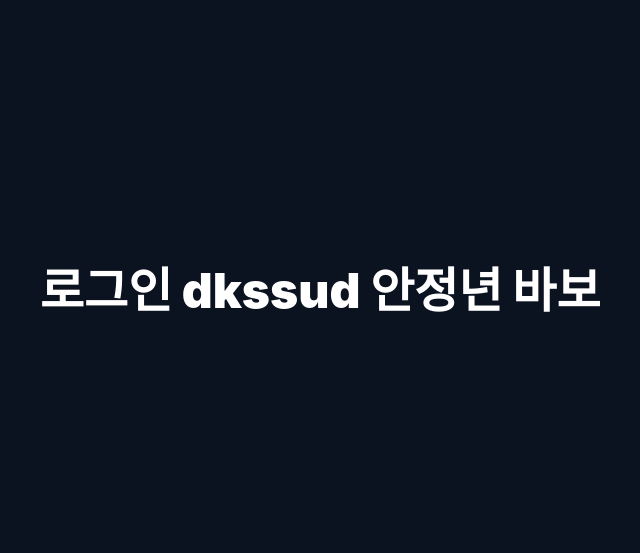
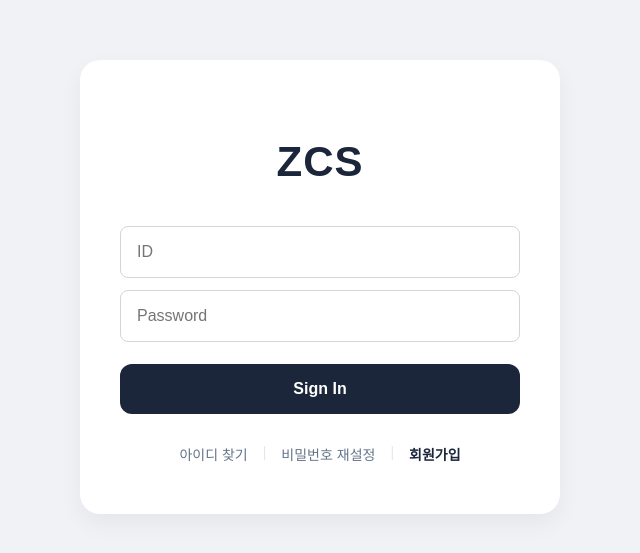
Before and after one commit to gwangyeon7/Ahn_front, a React (Vite) app: page /login in a window 1280 px wide. Shown: the part 113-666 px from the top of the page, without its empty margins (320-960 px from the left). Built offline with nearby package versions, Linux system fonts and the light colour scheme.

Commit message:
feat/ 로그인 api 로직

```diff
--- a/src/Screens/LoginScreen/login.tsx
+++ b/src/Screens/LoginScreen/login.tsx
@@ -1,18 +1,157 @@
-export default function login() {
+import React, { useState } from "react";
+import CommonStyle from "../../styles/CommonStyle";
+import { loginApiCall } from "../../services/_private/Login/LoginApi";
+
+export default function Login() {
+  const [id, setId] = useState("");
+  const [password, setPassword] = useState("");
+
+  const handleLogin = async () => {
+    //간단히 loginApicall을 부르기위한
+
+    if (!id || !password) {
+      alert("아이디와 비밀번호를 입력해주세요.");
+      return;
+    } // 빈칸인지 아닌지 검사하기
+    try {
+      const resault = await loginApiCall(id, password); // loginApi.ts한테 아이디 비번 가지고 서버에서 맞는지 확인해라
+
+      if (resault && resault.status === "success") {
+        alert(`${id}님, 로그인 성공!`); // 여기서 영어일때 ₩키누르면 백틱 표시 백틱은 안에 진짜 데이터 값이 들어간다는 표시
+      } else {
+        alert(resault?.message || "로그인 정보를 확인해주세요."); // 물음표를 쓰는이유는 값이 없을떄 강제꺼짐을 방지
+      }
+    } catch (error) {
+      // 보험 인터넷 끊김등의 예기치 못한 사고일때 멈추지 않게 잡기위함
+      alert("서버와 통신이 원활하지 않습니다.");
+    }
+  };
+
+  const styles = {
+    container: {
+      minHeight: "100vh",
+      display: "flex",
+      alignItems: "center",
+      justifyContent: "center",
+      backgroundColor: CommonStyle.colors.background, // 설정값 사용
+      fontFamily: "sans-serif",
+    },
+    card: {
+      width: "100%",
+      maxWidth: "400px",
+      padding: "50px 40px",
+      backgroundColor: CommonStyle.colors.white,
+      borderRadius: CommonStyle.Radius.card,
+      boxShadow: "0 10px 25px rgba(0, 0, 0, 0.05)",
+      textAlign: "center" as const,
+    },
+    title: {
+      fontSize: "42px",
+      fontWeight: "900",
+      color: CommonStyle.colors.mainNavy,
+      marginBottom: "40px",
+      letterSpacing: "1px",
+    },
+    input: {
+      width: "100%",
+      padding: "16px",
+      marginBottom: "12px",
+      backgroundColor: CommonStyle.colors.white,
+      border: `1px solid ${CommonStyle.colors.border}`,
+      borderRadius: CommonStyle.Radius.input,
+      color: CommonStyle.colors.mainNavy,
+      fontSize: "16px",
+      outline: "none",
+      boxSizing: "border-box" as const,
+      transition: "border-color 0.2s",
+    },
+    button: {
+      width: "100%",
+      padding: "16px",
+      backgroundColor: CommonStyle.colors.mainNavy,
+      color: "white",
+      border: "none",
+      borderRadius: CommonStyle.Radius.button,
+      fontSize: "16px",
+      fontWeight: "bold",
+      cursor: "pointer",
+      marginTop: "10px",
+      transition: "background-color 0.3s",
+    },
+    footer: {
+      marginTop: "30px",
+      display: "flex",
+      justifyContent: "center",
+      gap: "15px",
+      fontSize: "14px",
+      color: CommonStyle.colors.textGray,
+    },
+  };
+
   return (
-    <div
-      style={{
-        minHeight: "100vh",
-        backgroundColor: "#0b1220",
-        display: "flex",
-        alignItems: "center",
-        justifyContent: "center",
-        color: "#ffffff",
-        fontSize: "48px",
-        fontWeight: 900,
-      }}
-    >
-      로그인 dkssud 안정년 바보
+    <div style={styles.container}>
+      <div style={styles.card}>
+        <h1 style={styles.title}>ZCS</h1>
+        <div style={{ display: "flex", flexDirection: "column" }}>
+          <input
+            type="text"
+            placeholder="ID"
+            value={id}
+            onChange={(e) => setId(e.target.value)}
+            style={styles.input}
+            onFocus={(e) =>
+              (e.currentTarget.style.borderColor = CommonStyle.colors.mainNavy)
+            }
+            onBlur={(e) =>
+              (e.currentTarget.style.borderColor = CommonStyle.colors.border)
+            }
+          />
+          <input
+            type="password"
+            placeholder="Password"
+            value={password}
+            onChange={(e) => setPassword(e.target.value)}
+            style={styles.input}
+            onFocus={(e) =>
+              (e.currentTarget.style.borderColor = CommonStyle.colors.mainNavy)
+            }
+            onBlur={(e) =>
+              (e.currentTarget.style.borderColor = CommonStyle.colors.border)
+            }
+          />
+
+          <button
+            style={styles.button}
+            onClick={handleLogin}
+            onMouseOver={(e) =>
+              (e.currentTarget.style.backgroundColor =
+                CommonStyle.colors.darkNavy)
+            }
+            onMouseOut={(e) =>
+              (e.currentTarget.style.backgroundColor =
+                CommonStyle.colors.mainNavy)
+            }
+          >
+            Sign In
+          </button>
+        </div>
+
+        <div style={styles.footer}>
+          <span style={{ cursor: "pointer" }}>아이디 찾기</span>
+          <span style={{ color: CommonStyle.colors.divider }}>|</span>
+          <span style={{ cursor: "pointer" }}>비밀번호 재설정</span>
+          <span style={{ color: CommonStyle.colors.divider }}>|</span>
+          <span
+            style={{
+              cursor: "pointer",
+              fontWeight: "bold",
+              color: CommonStyle.colors.mainNavy,
+            }}
+          >
+            회원가입
+          </span>
+        </div>
+      </div>
     </div>
   );
 }
--- /dev/null
+++ b/src/services/_private/ApiConfig.ts
@@ -0,0 +1,12 @@
+// src/services/Api.config.ts
+
+// 1. 서버 주소를 변수로 선언 (나중에 여기만 고치면 끝!)
+export const BASE_URL = "https://zerocheck-sbom.store/api";
+
+import axios from "axios";
+
+// 2. 공용 트럭 생성
+export const axiosInstance = axios.create({
+  baseURL: BASE_URL,
+  timeout: 5000,
+});
--- /dev/null
+++ b/src/services/_private/Login/LoginApi.ts
@@ -0,0 +1,34 @@
+import { axiosInstance } from "../ApiConfig";
+
+
+export const loginApiCall = async (id: string, pw: string) => {
+  // 1. 엔드포인트: @RequestMapping("/api") + @PostMapping("/login") = /login
+  // (axiosInstance의 baseURL에 이미 /api가 포함되어 있다면 '/login'만 적으면 됩니다)
+  const endpoint = "/login";
+
+  // 2. 데이터 이름표(Key): 컨트롤러의 loginData.get("membId")와 정확히 일치시켜야 함
+  const data = {
+    membId: id, // 'id'라고 보내면 백엔드가 못 읽습니다. 반드시 'membId'!
+    membPwd: pw, // 'pw'가 아니라 'membPwd'!
+  };
+
+  try {
+    console.log("로그인 요청 데이터:", data);
+    const response = await axiosInstance.post(endpoint, data);
+// 여기까진 벡엔드 logincontroller 부분
+
+    // 3. 백엔드의 ApiResponse 구조에 따라 성공 여부 판단
+    // 보통 ApiResponse에 status나 success 필드가 있을 겁니다.
+    if (response.data) {
+      console.log("서버 응답:", response.data);
+      return response.data; // 성공 시 응답 객체 반환
+    }
+    return null;
+  } catch (error: any) {
+    console.error(
+      "로그인 통신 중 에러 발생:",
+      error.response?.data || error.message,
+    );
+    throw error;
+  }
+};
--- /dev/null
+++ b/src/styles/CommonStyle.tsx
@@ -0,0 +1,23 @@
+import React from 'react';
+const Login = {
+  //1. 색상
+  colors: {
+    mainNavy: "#1B263B", //이건 ZCS로고 쓸때 사용할 색
+    darkNavy: "#0D1B2A",
+    background: "#F0F2F5",
+    white: "#FFFFFF",
+    border: "#D1D5DB",
+    textGray: "#64748B",
+    divider: "#E2E8F0",
+    error: "#E63946", //  로그인 실패시 빨간색
+  },
+
+  // 2. 둥근 모서리 규격
+  Radius: {
+    small: "4px",
+    input: "8px", // 입력창용
+    button: "12px", // 버튼용
+    card: "20px", // 큰 박스용
+  },
+};
+export default Login; // 맨 마지막에 export defalut로 받아야지 나중에 가져올때 이름으로 찾을수 있음
```
Also changed, not shown: src/services/_private/APILogic.ts (deleted, +0 -14 lines), src/services/_private/Login.ts (deleted, +0 -29 lines), src/services/_private/Signup.ts (deleted, +0 -21 lines), src/services/_private/AllLibraryList.ts (deleted), src/services/_private/DetailSolution.ts (deleted).
